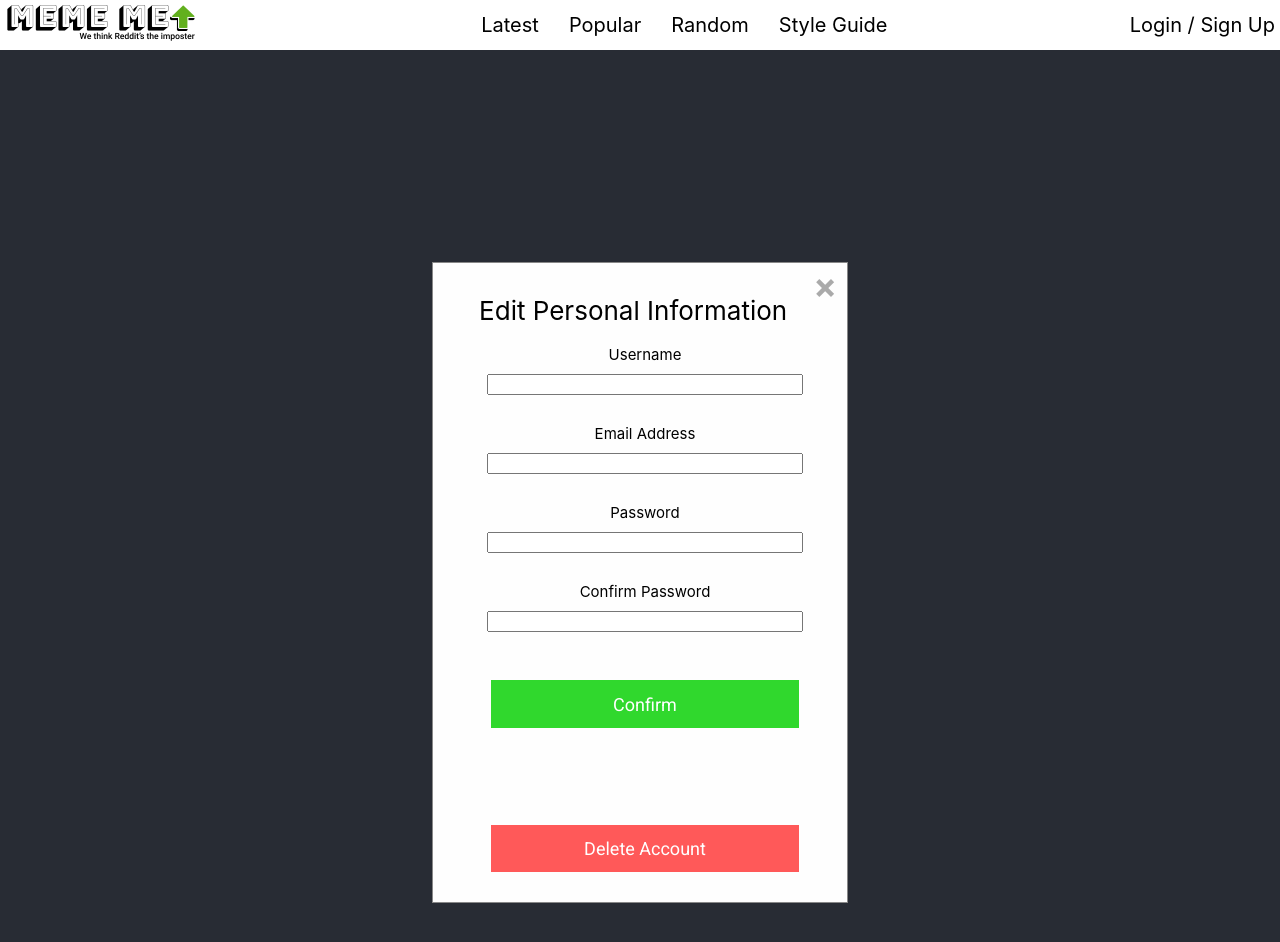
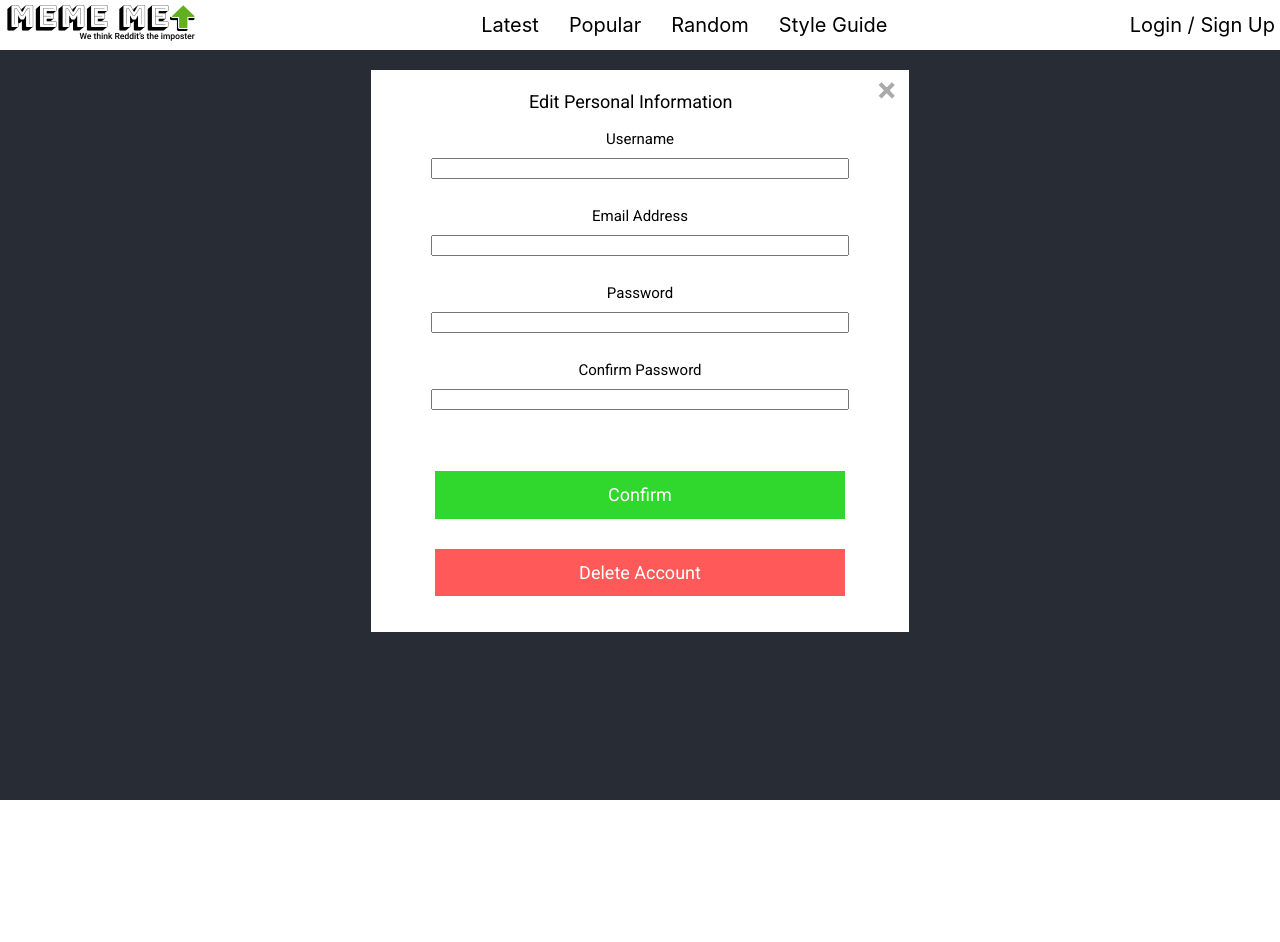
Before and after one commit to CSE370HCI/fantasticfour, a React (Create React App) app: page /settings in a window 1280 px wide. Shown: the top 942 px of the page. After the commit the page ends 800 px from the top, so only its background shows below. Built offline with nearby package versions, Linux system fonts and the light colour scheme; no server answers.

Commit message:
#47 #48 Changed CSS of edit settings page to better fit style guide

```diff
--- a/src/App.css
+++ b/src/App.css
@@ -525,7 +525,7 @@ heading{
   padding-bottom: 2%;
   padding-right: 1%;
   padding-left: 1%;
-  width: 40%;
+  width: 30%;
   font-family: 'Roboto', sans-serif;
   font-size: 18px;
 }
@@ -551,4 +551,7 @@ heading{
   .follower-column {
     width: 100%;
   }
+    .page-template {
+        width: 40%;
+    }
 }
--- a/src/App.jsx
+++ b/src/App.jsx
@@ -111,7 +111,7 @@ class App extends React.Component {
               </div>
             </Route>
             <Route path="/settings">
-              <div className="settings">
+              <div className="page-template">
                 <EditSettings userid={sessionStorage.getItem("user")} />
               </div>
             </Route>
--- a/src/Component/EditSettings.jsx
+++ b/src/Component/EditSettings.jsx
@@ -163,7 +163,6 @@ export default class EditSettings extends React.Component {
   render() {
     return (
     <div id="myModal" className="editProfile">
-            <div className="settings-content">
               <span className="close" onClick={this.onClose}>
                 &times;
               </span>
@@ -220,7 +219,6 @@ export default class EditSettings extends React.Component {
                          value="Delete Account"
                      />
                   </form>
-            </div>
     </div>
     );
   }
--- a/src/Component/styles/EditSettings.css
+++ b/src/Component/styles/EditSettings.css
@@ -1,15 +1,15 @@
 /* Settings Content/Box */
-.settings-content {
-  text-align: center;
-  background-color: #fefefe;
-  color: black;
-  margin: 15% auto; /* 15% from the top and centered */
-  padding: 1px 10px 20px 20px;
-  border: 1px solid #888;
-  width: 30%; /* Could be more or less, depending on screen size */
-  height: 50%;
-}
+/*.settings-content {*/
+/*  text-align: center;*/
+/*  background-color: #fefefe;*/
+/*  color: black;*/
+/*  margin: 15% auto; !* 15% from the top and centered *!*/
+/*  padding: 1px 10px 20px 20px;*/
+/*  border: 1px solid #888;*/
+/*  width: 30%; !* Could be more or less, depending on screen size *!*/
+/*  height: 50%;*/
+/*}*/
 
-.settings-content .distancedbutton {
-  margin-top: 20%;
-}
+/*.settings-content .distancedbutton {*/
+/*  margin-top: 20%;*/
+/*}*/
```
